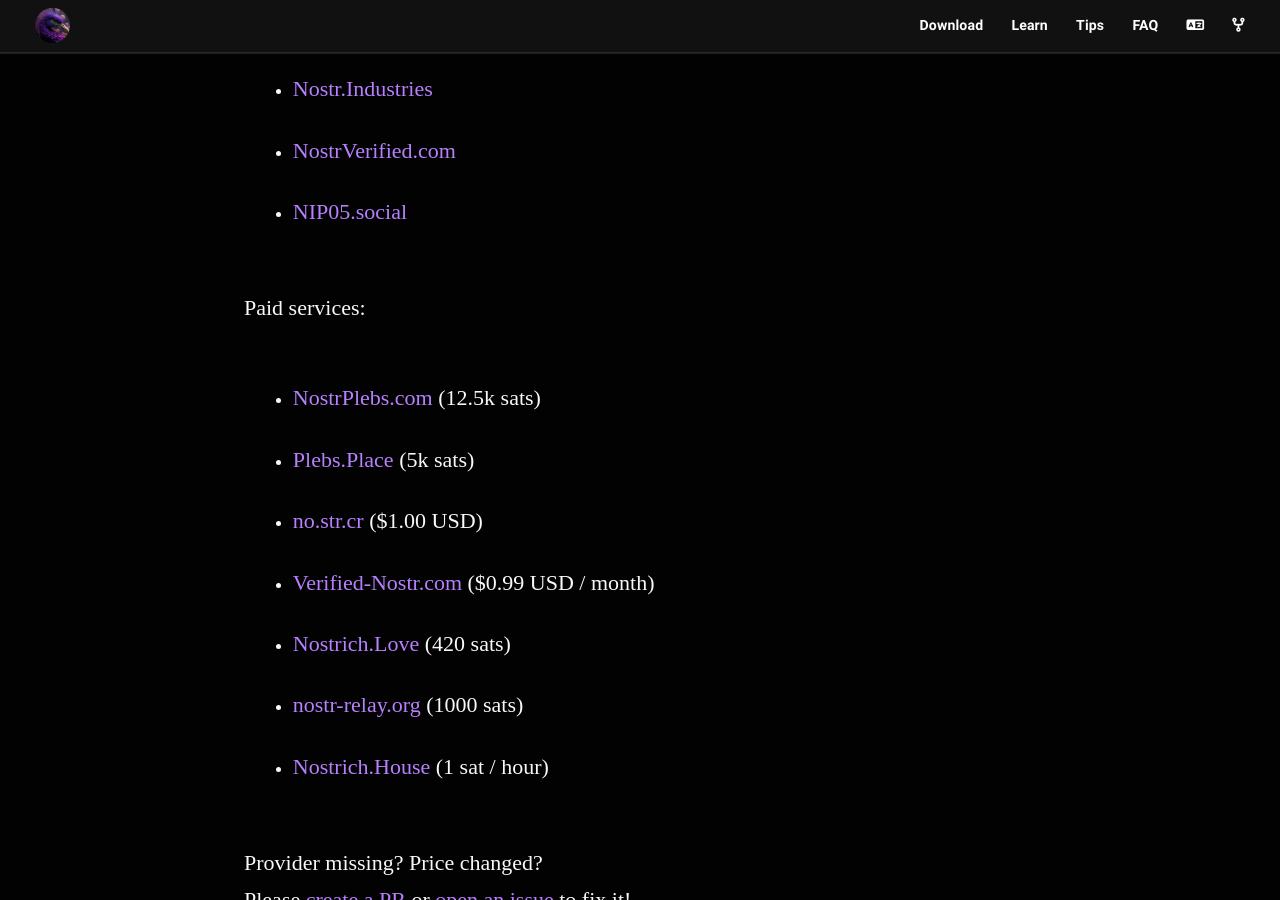
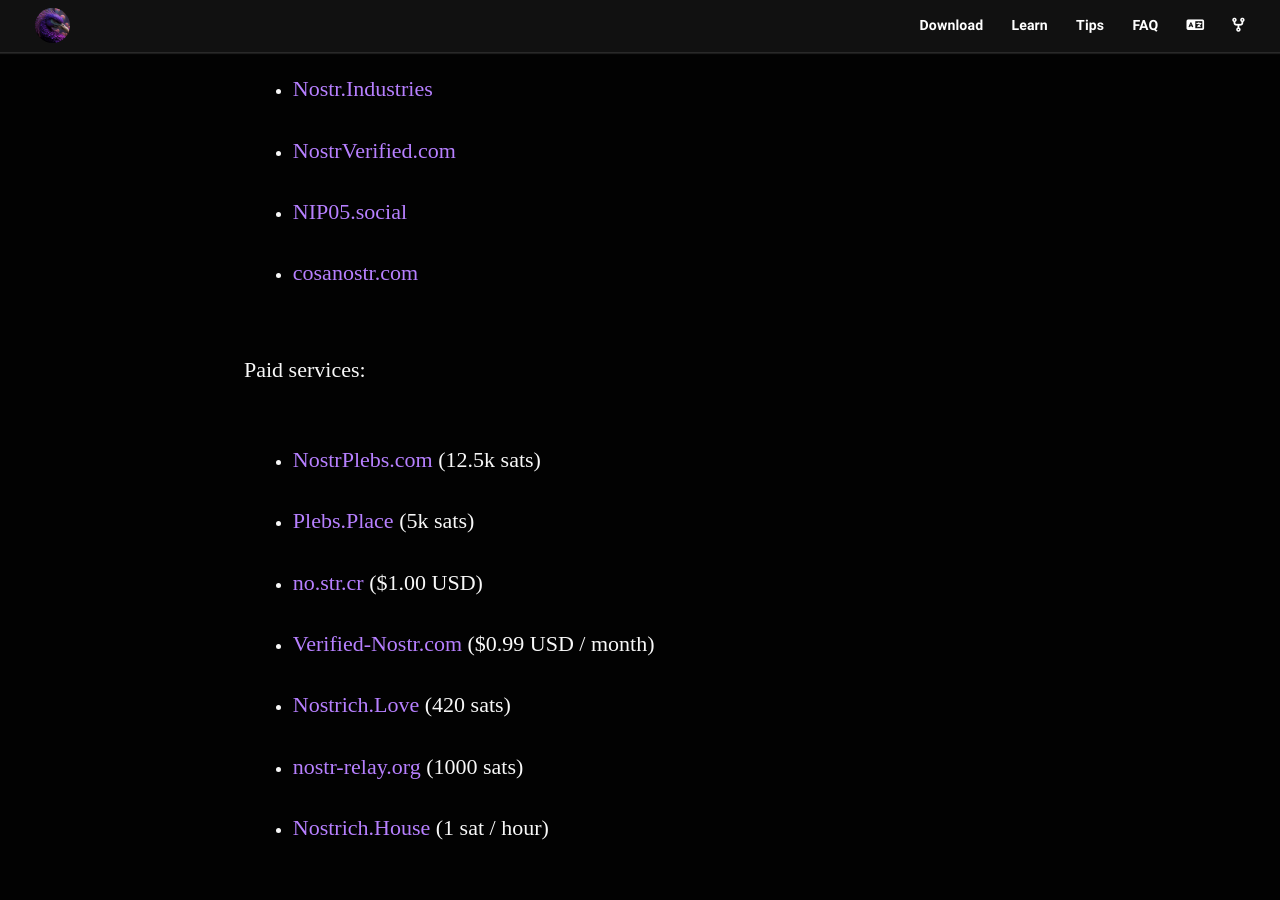
Before and after one commit to nostr-resources/nostr-resources.github.io, a Jekyll site: the page built from index.md, in a window 1280 px wide and 900 px high, scrolled down 12456 px. Built offline with Jekyll 4.4.1, drawn with Linux system fonts in a browser that asks for light colours; some web fonts are replaced.

Commit message:
Add cosanostr.com as free NIP-05 service (#68)

```diff
--- a/_data/nip05providers.yml
+++ b/_data/nip05providers.yml
@@ -9,6 +9,9 @@
 
 - name: NIP05.social
   link: https://nip05.social
+
+- name: cosanostr.com
+  link: https://cosanostr.com
 
 - name: NostrPlebs.com
   link: https://nostrplebs.com/
```
